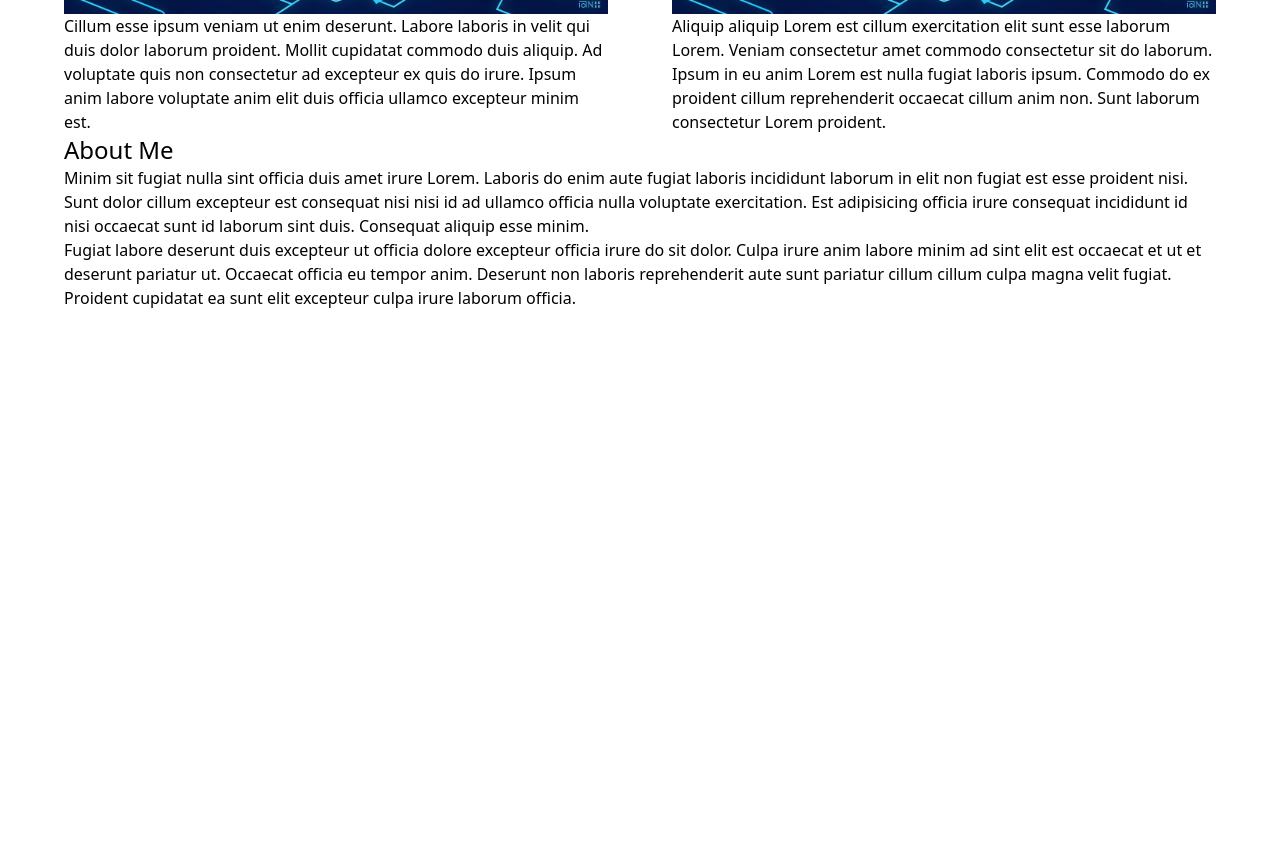
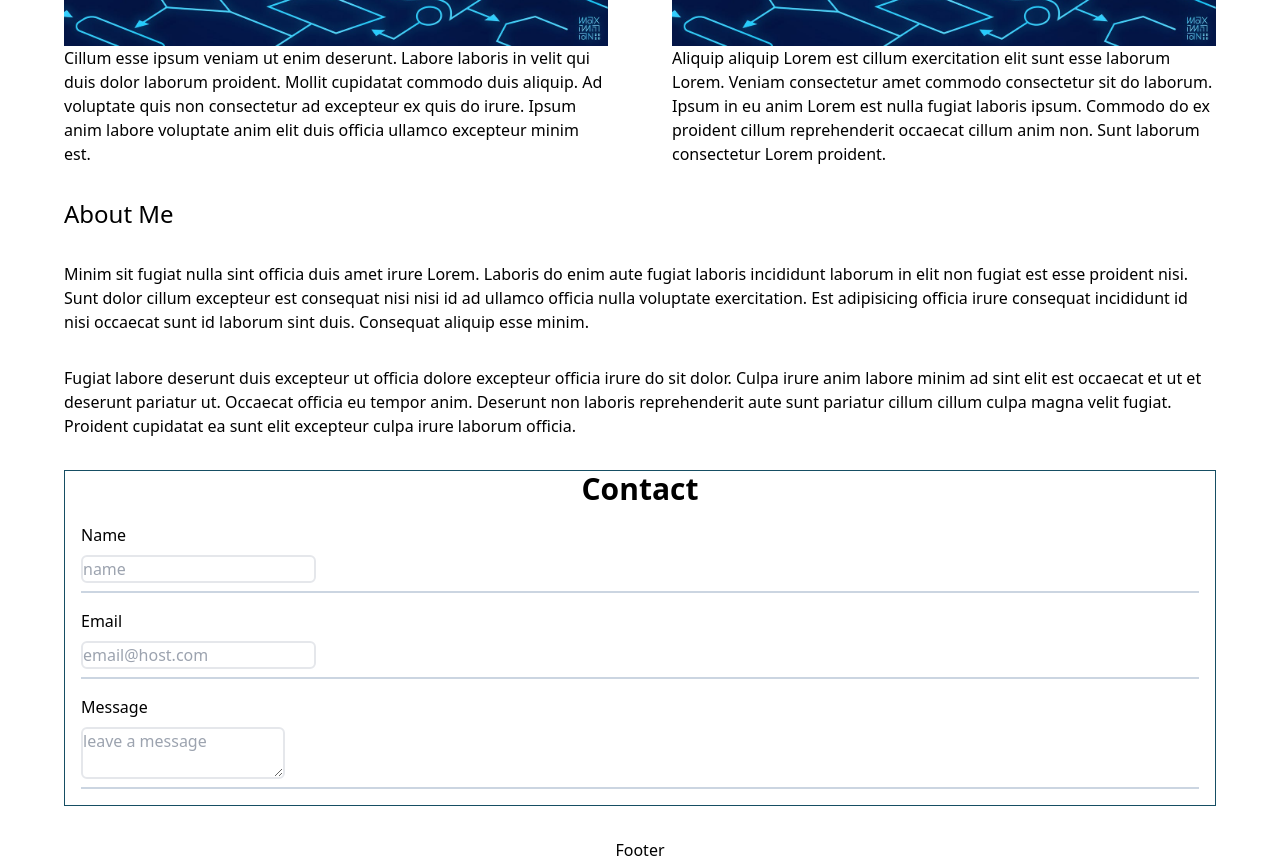
Before and after one commit to johnportin/profile, a Next.js app: page / in a window 1280 px wide. Shown: the part 1280-2142 px from the top of the page. Before the commit the page ends 1590 px from the top, so only its background shows below. Built offline with nearby package versions, Linux system fonts and the light colour scheme.

Commit message:
Add Contact component and form

```diff
--- a/package.json
+++ b/package.json
@@ -17,6 +17,7 @@
     "postcss": "8.4.21",
     "react": "18.2.0",
     "react-dom": "18.2.0",
+    "react-hook-form": "^7.43.9",
     "react-icons": "^4.8.0",
     "tailwindcss": "3.3.1",
     "typewriter-effect": "^2.19.0"
--- a/src/components/About.js
+++ b/src/components/About.js
@@ -2,7 +2,7 @@ import { lorem } from '../utils/utils'
 
 export default function About() {
     return (
-        <section>
+        <section className='flex flex-col gap-8'>
             <h1 className='text-2xl'>About Me</h1>
             <p>{ lorem.generateSentences(5) }</p>
             <p>{ lorem.generateSentences(5) }</p>
--- /dev/null
+++ b/src/components/Contact.js
@@ -0,0 +1,125 @@
+import { useEffect } from "react";
+import { useForm } from "react-hook-form";
+import { TiWarningOutline } from "react-icons/ti";
+
+export default function Contact() {
+  const {
+    register,
+    getFieldState,
+    handleSubmit,
+    watch,
+    formState,
+    formState: { errors, touchedFields, isInvalid, isValid },
+  } = useForm({
+    mode: "onChange",
+    defaultValues: {
+      name: "",
+    },
+  });
+
+  const [watchName, watchEmail, watchMessage] = watch([
+    "name",
+    "email",
+    "message",
+  ]);
+
+  return (
+    <section className="w-full flex flex-col items-center border border-cyan-900">
+      <p className="text-3xl font-bold">Contact</p>
+      <form
+        onSubmit={handleSubmit((data) => {
+          console.log(data);
+        })}
+        className="
+                flex flex-col p-4 space-y-4 w-full
+            "
+      >
+        <div className="flex flex-col items-start justify-between border-b-2 border-slate-300 space-y-2">
+          <label htmlFor="name">Name</label>
+          <input
+            id="name"
+            {...register("name", {
+              required: {
+                value: true,
+                message: "Name is required",
+              },
+              minLength: {
+                value: 2,
+                message: "Name must be at least 2 characters",
+              },
+            })}
+            placeholder="name"
+            className="border-2 rounded-md"
+          />
+          <p className="text-red-500">
+            {getFieldState("name").isTouched && watchName.length === 0 && (
+              <p className="inline-flex items-center space-x-2 ">
+                <TiWarningOutline /> <p>Name is required</p>
+              </p>
+            )}
+            {errors.name && errors.name && watchName.length >= 1 && (
+              <p className="inline-flex items-center space-x-2 ">
+                <TiWarningOutline /> <p>{errors.name.message}</p>
+              </p>
+            )}
+          </p>
+        </div>
+        <div className="flex flex-col items-start justify-between border-b-2 border-slate-300 space-y-2">
+          <label htmlFor="email">Email</label>
+          <input
+            type="email"
+            {...register("email", {
+              required: true,
+              minLength: {
+                value: 5,
+                message: "Email must be at least 5 characters",
+              },
+            })}
+            placeholder="email@host.com"
+            className="border-2 rounded-md"
+          />
+          <p className="text-red-500 ">
+            {getFieldState("email").isTouched && watchEmail.length === 0 && (
+              <p className="inline-flex items-center space-x-2 h-min-6">
+                <TiWarningOutline /> <p>Email is required</p>
+              </p>
+            )}
+            {errors.email && watchEmail.length != 0 && (
+              <p className="inline-flex items-center space-x-2 h-min-6">
+                <TiWarningOutline /> <p>{errors.email.message}</p>
+              </p>
+            )}
+          </p>
+        </div>
+        <div className="flex flex-col items-start justify-between border-b-2 border-slate-300 space-y-2">
+          <label htmlFor="message">Message</label>
+          <textarea
+            type="textarea"
+            {...register("message", {
+              required: true,
+              minLength: {
+                value: 10,
+                message: "Message must be at least 10 characters",
+              },
+            })}
+            placeholder="leave a message"
+            className="border-2 rounded-md"
+          />
+          <p className="text-red-500 ">
+            {getFieldState("message").isTouched &&
+              watchMessage.length === 0 && (
+                <p className="inline-flex items-center space-x-2 h-min-6">
+                  <TiWarningOutline /> <p>Message is required</p>
+                </p>
+              )}
+            {errors.message && watchMessage.length != 0 && (
+              <p className="inline-flex items-center space-x-2 h-min-6">
+                <TiWarningOutline /> <p>{errors.message.message}</p>
+              </p>
+            )}
+          </p>
+        </div>
+      </form>
+    </section>
+  );
+}
--- /dev/null
+++ b/src/components/Footer.js
@@ -0,0 +1,7 @@
+export default function Footer() {
+  return (
+    <footer>
+      <p>Footer</p>
+    </footer>
+  );
+}
--- a/src/pages/index.js
+++ b/src/pages/index.js
@@ -1,30 +1,35 @@
-import { Inter } from 'next/font/google'
-import Card from '../components/Card'
-import Hero from '../components/Hero'
-import Navbar from '../components/Navbar'
-import About from '../components/About'
-import { lorem } from '../utils/utils'
+import { Inter } from "next/font/google";
+import Card from "../components/Card";
+import Hero from "../components/Hero";
+import Navbar from "../components/Navbar";
+import About from "../components/About";
+import Footer from "../components/Footer";
+import Contact from "../components/Contact";
+import { lorem } from "../utils/utils";
 
-
-const inter = Inter({ subsets: ['latin'] })
+const inter = Inter({ subsets: ["latin"] });
 
 export default function Home() {
   return (
-    <div className="flex flex-col items-center max-w-7xl px-8 md:px-16 ">
+    <div className="flex flex-col items-center max-w-7xl px-8 md:px-16 m-auto space-y-8 ">
       <Navbar />
       <Hero />
-      <section className="
+      <section
+        className="
         flex flex-col w-full
         gap-auto place-items-center
         md:items-end
         md:grid md:grid-cols-2 md:gap-16
-        ">
+        "
+      >
         <Card />
         <Card />
         <Card />
         <Card />
       </section>
       <About />
+      <Contact />
+      <Footer />
     </div>
-  )
+  );
 }
--- a/src/styles/globals.css
+++ b/src/styles/globals.css
@@ -4,6 +4,7 @@
 
 :root {
   --foreground-rgb: 0, 0, 0;
+
 }
 
 @media (prefers-color-scheme: dark) {
@@ -20,4 +21,5 @@ body {
       rgb(var(--background-end-rgb))
     )
     rgb(var(--background-start-rgb));
+    margin: auto;
 }
```
Also changed, not shown: src/components/Navbar.js (+22 -13 lines), .eslintrc.json, 1 other file (tests, documents, lock files or other folders).
